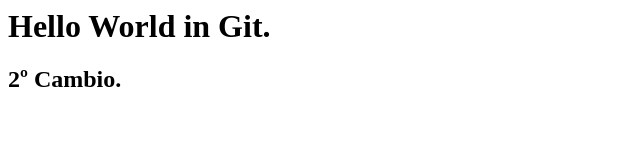
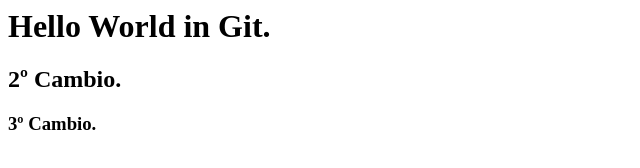
Before and after one commit to TallerControlVersiones/TallerDiurno, a plain HTML site: page index.html in a window 1280 px wide. Shown: the whole page, without its empty margins (0-640 px from the left). Drawn offline with Linux system fonts and the light colour scheme.

Commit message:
Se agrego un H3 en index.html.

```diff
--- a/index.html
+++ b/index.html
@@ -1,2 +1,3 @@
 <h1>Hello World in Git.</h1>
 <h2>2º Cambio.</h2>
+<h3>3º Cambio.</h3>
```
